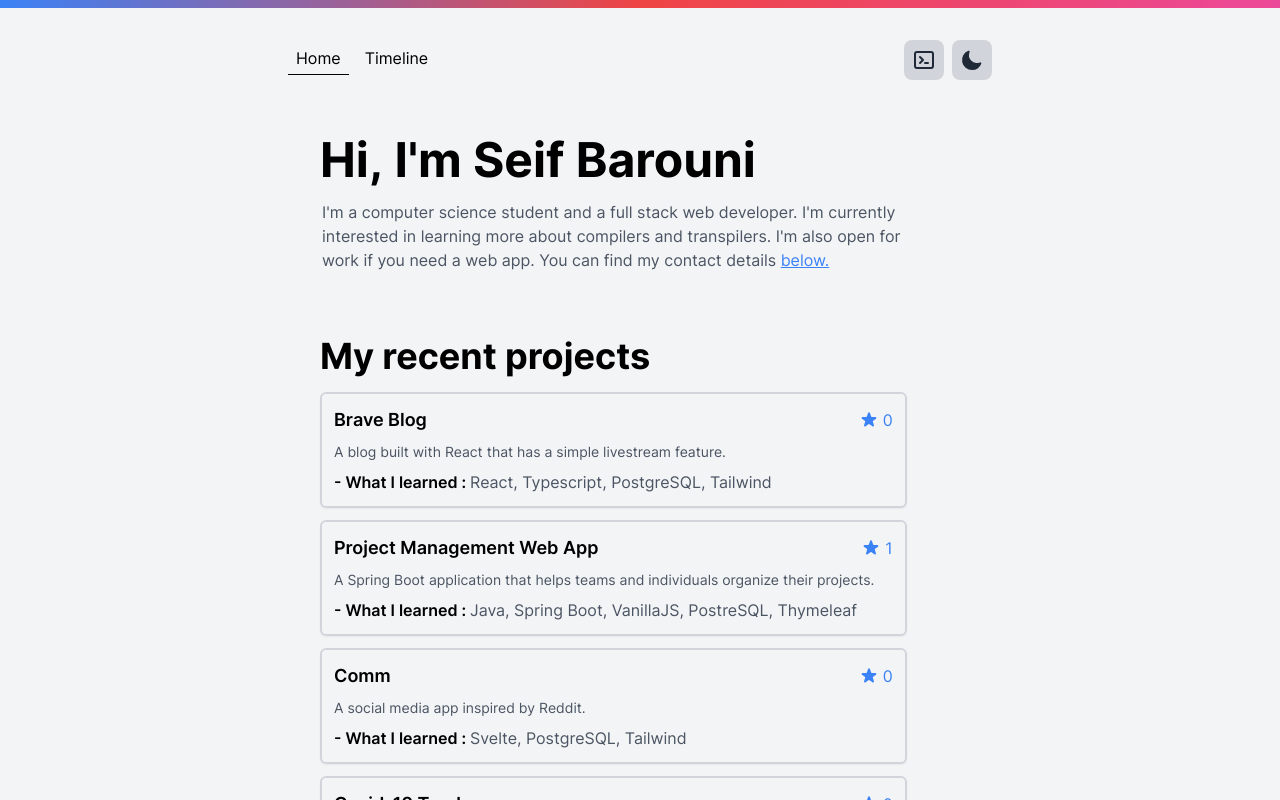
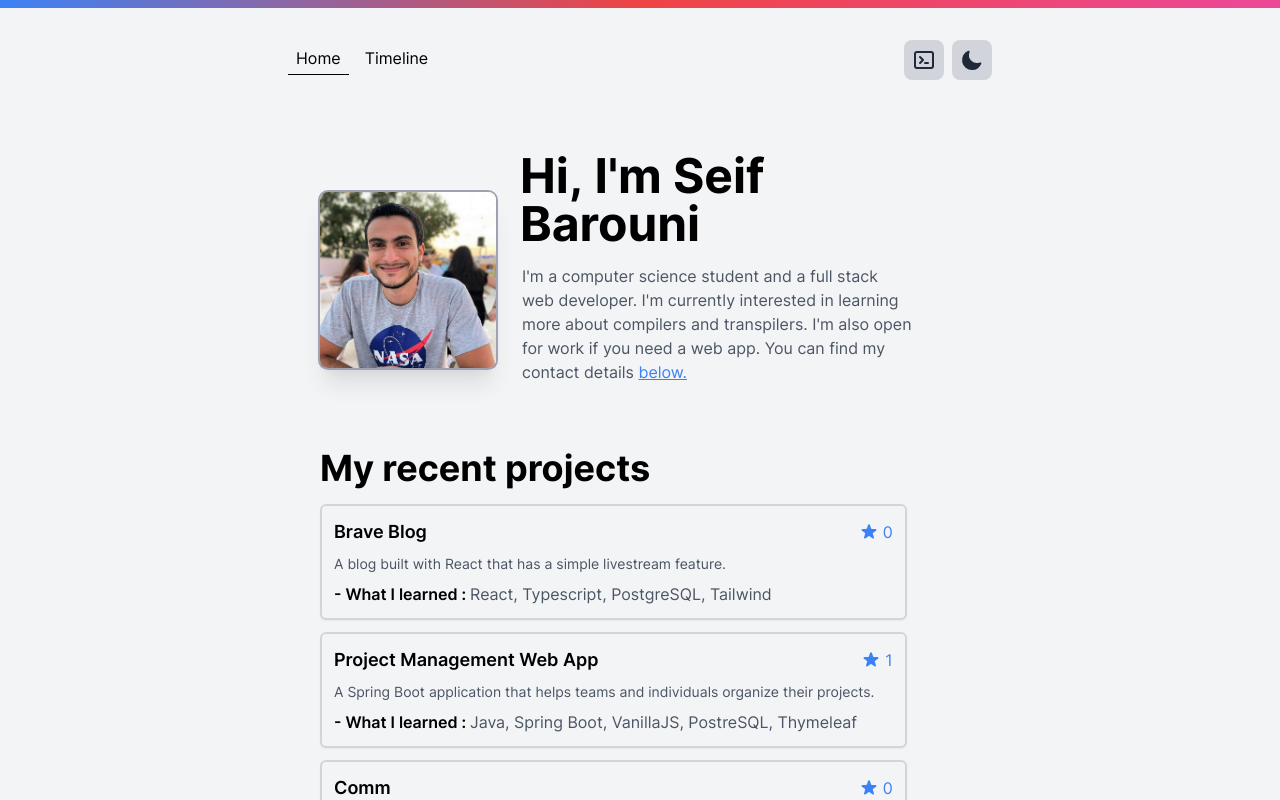
Before and after one commit to Seifbarouni/seifbarouni.live, a Next.js app: page / in a window 1280 px wide. Shown: the top 800 px of the page. Built offline with nearby package versions, Linux system fonts and the light colour scheme; what tailwindcss-no-scrollbar would draw is missing.

Commit message:
added my picture

```diff
--- a/components/shared/Layout.tsx
+++ b/components/shared/Layout.tsx
@@ -29,7 +29,7 @@ const Layout: React.FC<LayoutProps> = ({ children, selected }) => {
   }, [])
   return (
     <div className=" flex flex-col relative">
-      <nav className="p-8 flex  xl:px-72 md:px-14 justify-between items-center w-full sticky top-2 dark:bg-eerie-black bg-gray-100">
+      <nav className="p-8 flex  xl:px-72 md:px-14 justify-between items-center w-full sticky top-2 dark:bg-eerie-black bg-gray-100 z-50">
         <div className="dark:text-white text-black flex space-x-2">
           <Link href="/">
             <div
--- a/pages/index.tsx
+++ b/pages/index.tsx
@@ -1,4 +1,5 @@
 import Head from 'next/head'
+import Image from 'next/image'
 
 import Layout from '../components/shared/Layout'
 import Education from '../components/home/Education'
@@ -12,14 +13,24 @@ export default function Home() {
         <title>Seif Barouni - Developer</title>
       </Head>
       <div className="flex flex-col  xl:px-72 md:px-16 justify-center">
+        <div className="flex xl:flex-row flex-col xl:items-center">
+          <div className="relative h-44 w-44 shadow-xl ring-2 rounded-lg dark:ring-gray-200 ring-gray-400 xl:mt-0 mt-2">
+            <Image
+              className="rounded-lg shadow-xl"
+              src="/images/me.jpeg"
+              layout="fill"
+              objectFit="cover"
+            />
+          </div>
+          <div className="flex flex-col xl:w-2/3 xl:ml-6 xl:mt-4">
             <h1 className="text-3xl md:text-5xl dark:text-white text-black font-bold pt-6">
               Hi, I'm Seif Barouni
             </h1>
             <h2 className="text-gray-600 dark:text-gray-400 pt-4 ml-0.5 md:w-11/12 mb-16">
               I'm a computer science student and a full stack web developer. I'm
-          currently interested in learning more about compilers and transpilers.
-          I'm also open for work if you need a web app. You can find my contact
-          details{' '}
+              currently interested in learning more about compilers and
+              transpilers. I'm also open for work if you need a web app. You can
+              find my contact details{' '}
               <a
                 href="#footer"
                 className="text-blue-500 underline hover:cursor-pointer"
@@ -27,6 +38,8 @@ export default function Home() {
                 below.
               </a>
             </h2>
+          </div>
+        </div>
         <h1 className="text-3xl md:text-4xl dark:text-white text-black font-bold">
           My recent projects
         </h1>
```
Also changed, not shown: public/images/me.jpeg (added). Lines whose indentation alone changed are shown as unchanged.
